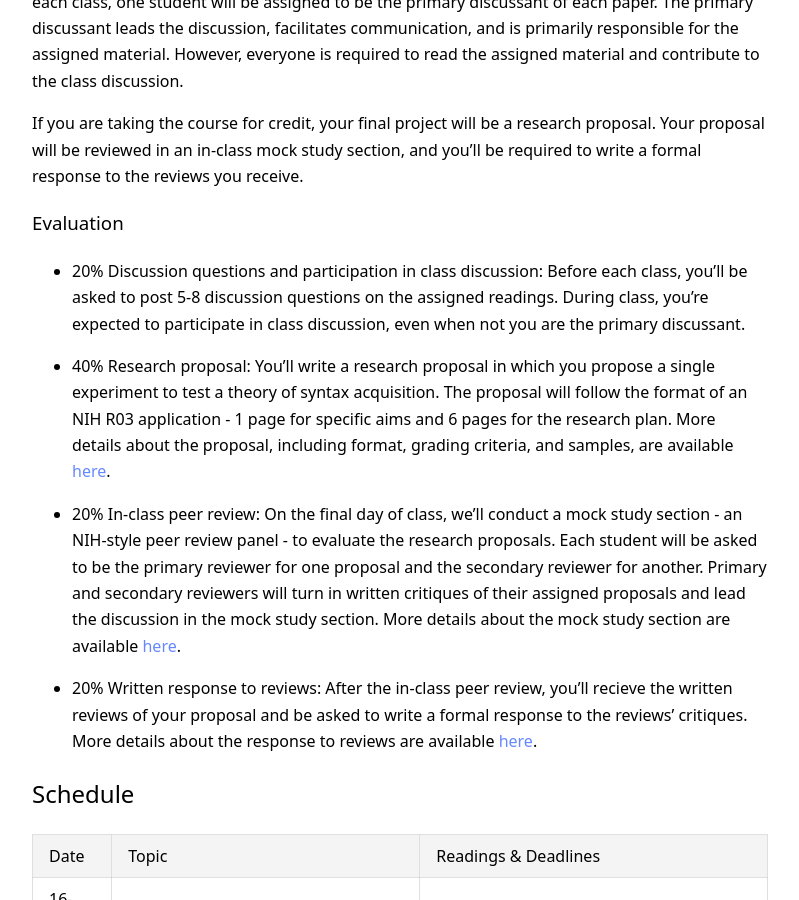
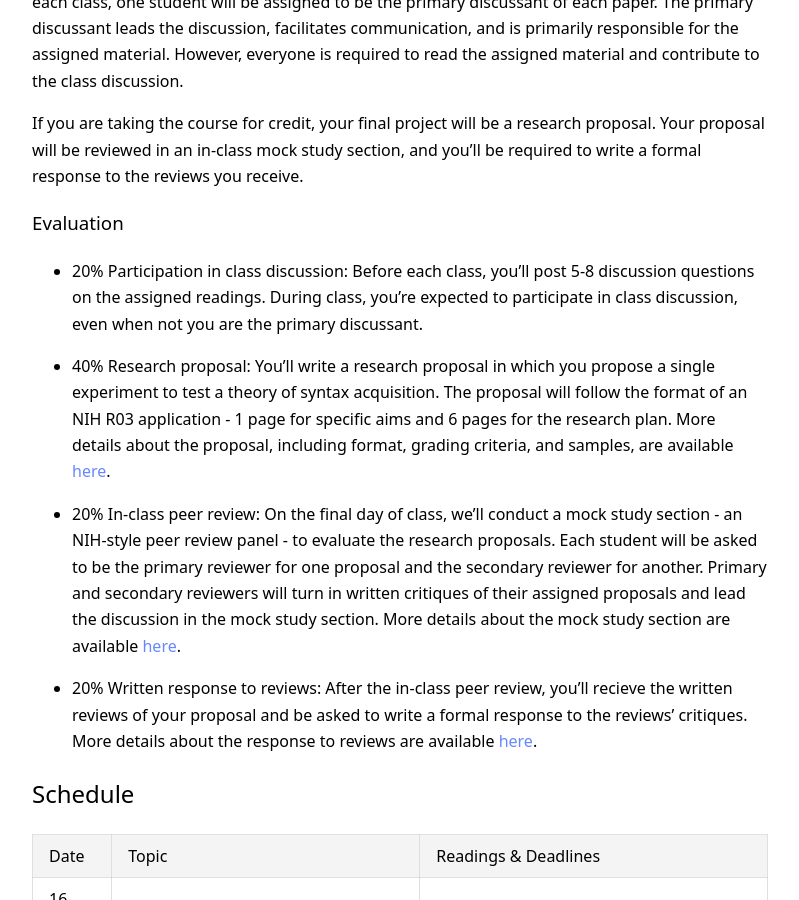
Before and after one commit to kschuler/ling001, a Jekyll site: the page built from index.md, in a window 1280 px wide and 900 px high, scrolled down 801 px. Shown: the whole window, without its empty margins (240-1039 px from the left). Built offline with Jekyll 4.4.1, drawn with Linux system fonts in a browser that asks for light colours.

Commit message:
index.md updated from https://stackedit.io/

```diff
--- a/index.md
+++ b/index.md
@@ -24,7 +24,7 @@ If you are taking the course for credit, your final project will be a research p
 
 ### Evaluation
 
-* **20% Discussion questions and participation in class discussion**: Before each class, you'll be asked to post 5-8 discussion questions on the assigned readings.  During class, you're expected to participate in class discussion, even when not you are the primary discussant.
+* **20% Participation in class discussion**: Before each class, you'll post 5-8 discussion questions on the assigned readings.  During class, you're expected to participate in class discussion, even when not you are the primary discussant.
 
 * **40% Research proposal**: You'll write a research proposal in which you propose a single experiment to test a theory of syntax acquisition.  The proposal will follow the format of an NIH R03 application - 1 page for specific aims and 6 pages for the research plan.  More details about the proposal, including format, grading criteria, and samples, are available [here](spring2019/research-proposal).
 
```
Also changed, not shown: other parts of index.md (+5 -0 lines).
